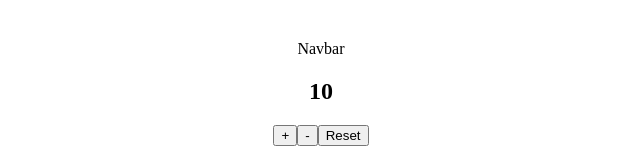
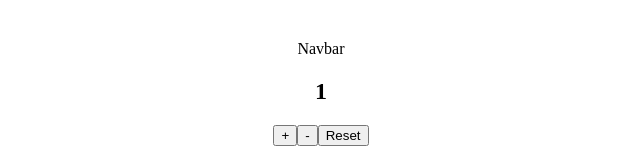
Before and after one commit to sergiotrrs/ch38-react-counter, a React (Vite) app: page / in a window 1280 px wide. Shown: the top 168 px of the page, without its empty margins (319-959 px from the left). Built offline with nearby package versions, Linux system fonts and the light colour scheme.

Commit message:
ci: hook use state

```diff
--- a/src/components/counter/counter.jsx
+++ b/src/components/counter/counter.jsx
@@ -1,25 +1,27 @@
+import { useState } from "react";
 import { CounterButton } from "./counterButton";
 
 
 export const Counter = () => {
-  let counter = 10;
+
+
+  const [ counterValue, setCounter ] = useState(1);
 
   const incrementHandle = () =>{
-    console.log("incremento " + ++counter );
-
+    setCounter(  counterValue + 1 );
   }
 
   const decrementHandle = () =>{
-    console.log("decremento: " + --counter);
+    setCounter( counterValue - 1)
   }
 
   const resetHandle = () =>{
-    console.log("reset: " + (counter = 10) );
+    setCounter( 1 );
   }
 
   return (
     <>
-      <h2>{ counter }</h2>
+      <h2>{ counterValue }</h2>
 
       <CounterButton buttonHandle = {incrementHandle}  >+</CounterButton>
       <CounterButton buttonHandle = {decrementHandle}  >-</CounterButton>
```
